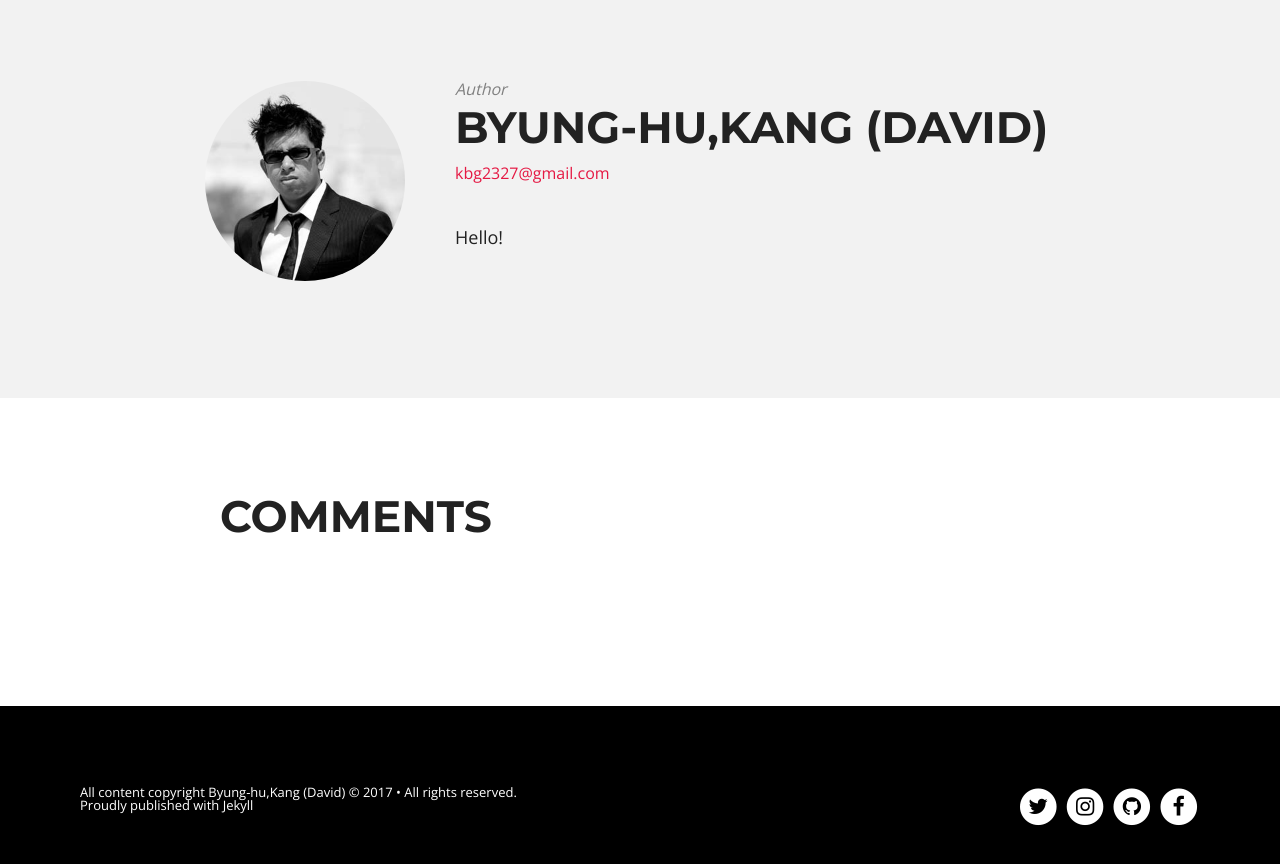
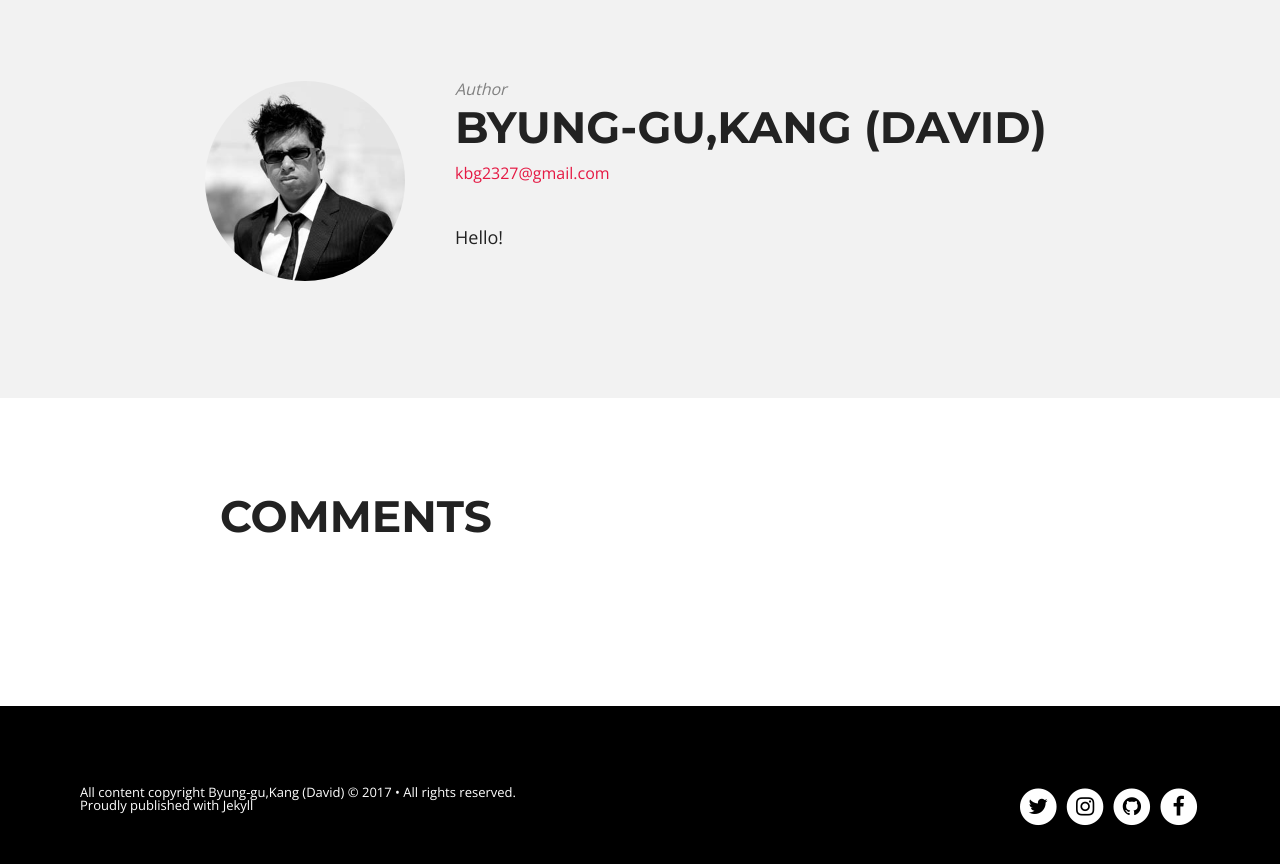
Before and after one commit to binguz/binguz.github.com, a Jekyll site: the page built from _posts/2014-07-23-why-jekyll.md, in a window 1280 px wide and 1400 px high, scrolled down 1288 px. Shown: the part 491-1355 px from the top of the window. Built offline with Jekyll 4.4.1, drawn with Linux system fonts in a browser that asks for light colours; nearby versions of some CDN libraries; comment, search, counter and statistics services are not loaded; some of the changed text lies outside the part shown.

```diff
--- a/_config.yml
+++ b/_config.yml
@@ -11,7 +11,7 @@ url:        	  ""
 
 # Owner/author information
 owner:
-  name:           Byung-hu,Kang (David)
+  name:           Byung-gu,Kang (David)
   avatar:         hmfaysal.jpg
   email:          kbg2327@gmail.com
   # Use the coder's toolbox at http://coderstoolbox.net/string/#!encoding=xml&action=encode&charset=us_ascii to encode your description into XML string
```
